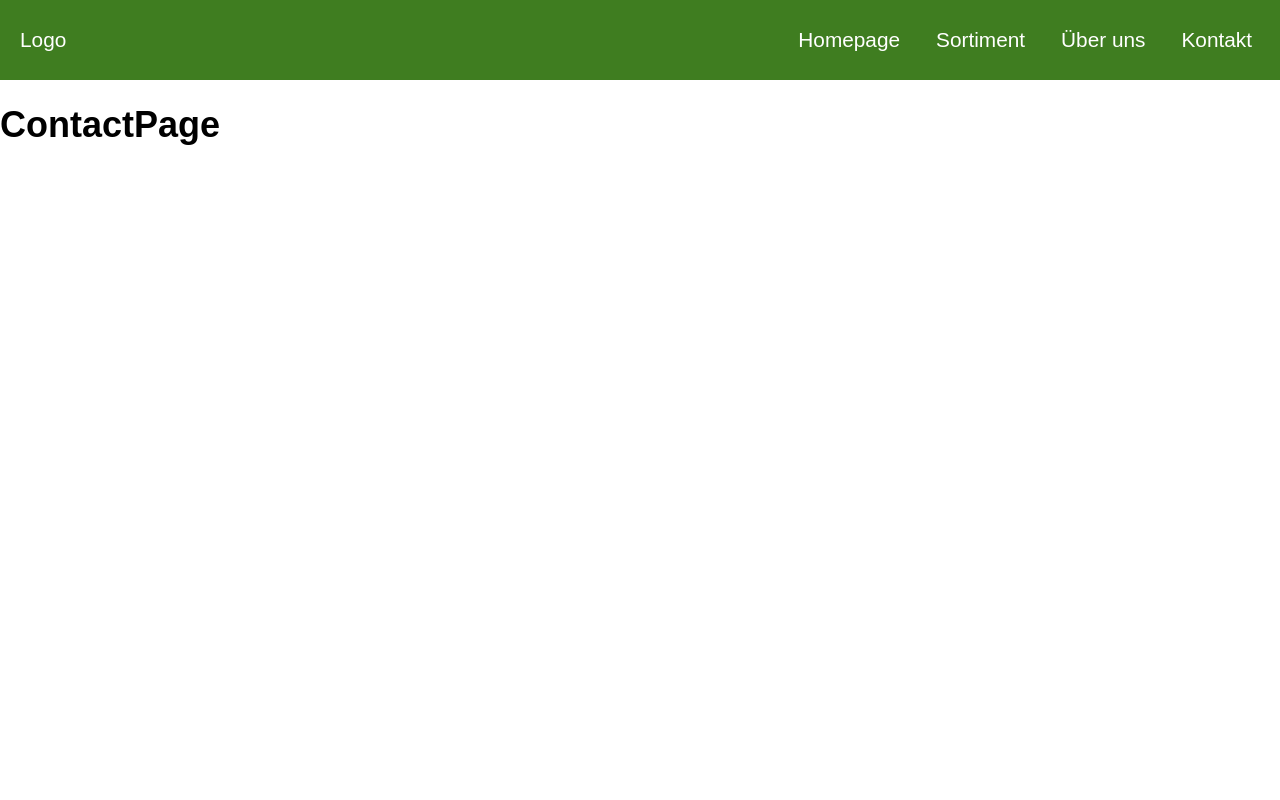
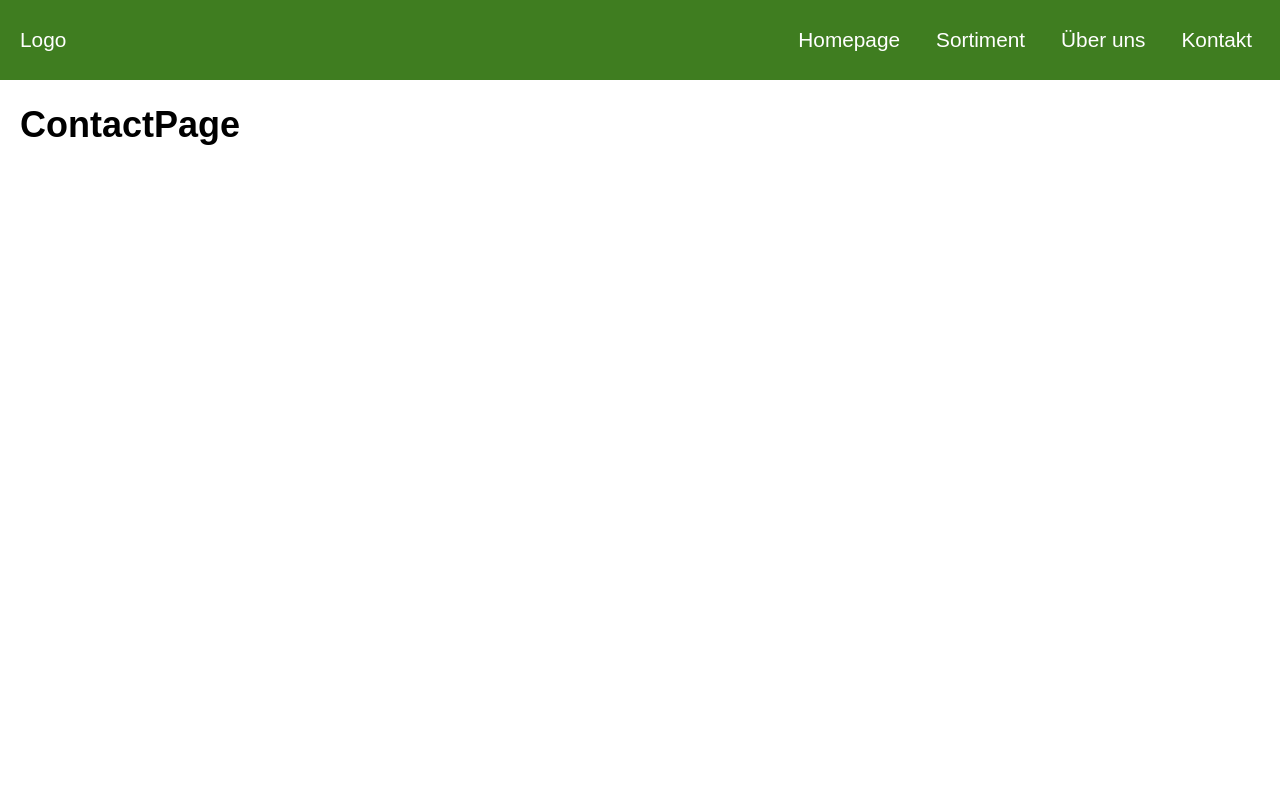
Before and after one commit to CasparVelsen/hofladen-loburg, a React (Create React App) app: page /contact in a window 1280 px wide. Shown: the top 800 px of the page. Built offline with nearby package versions, Linux system fonts and the light colour scheme.

Commit message:
Slight changes

```diff
--- a/src/components/Hero/Hero.js
+++ b/src/components/Hero/Hero.js
@@ -13,7 +13,7 @@ export default function Hero() {
           Hofladen Loburg
         </Title>
         <Title level="large" titleStyle="light">
-          Regional, Sessional
+          Euer Slogan...
         </Title>
         <Paragraph textColor="light">
           Hier kommt eine kurze Beschreibung des Hofladens hin, um den User
--- a/src/modules/Navigation/NavBar.module.scss
+++ b/src/modules/Navigation/NavBar.module.scss
@@ -39,6 +39,7 @@
 }
 .navActive li {
   list-style: none;
+  font-size: 24px;
 }
 
 .styledLink {
--- a/src/pages/ContactPage.js
+++ b/src/pages/ContactPage.js
@@ -3,7 +3,9 @@ import styles from "./pages.module.scss";
 export default function ContactPage() {
   return (
     <div className={styles.view}>
-      <h1>ContactPage</h1>
+      <div className={styles.content}>
+        <h1>ContactPage</h1>
+      </div>
     </div>
   );
 }
```
